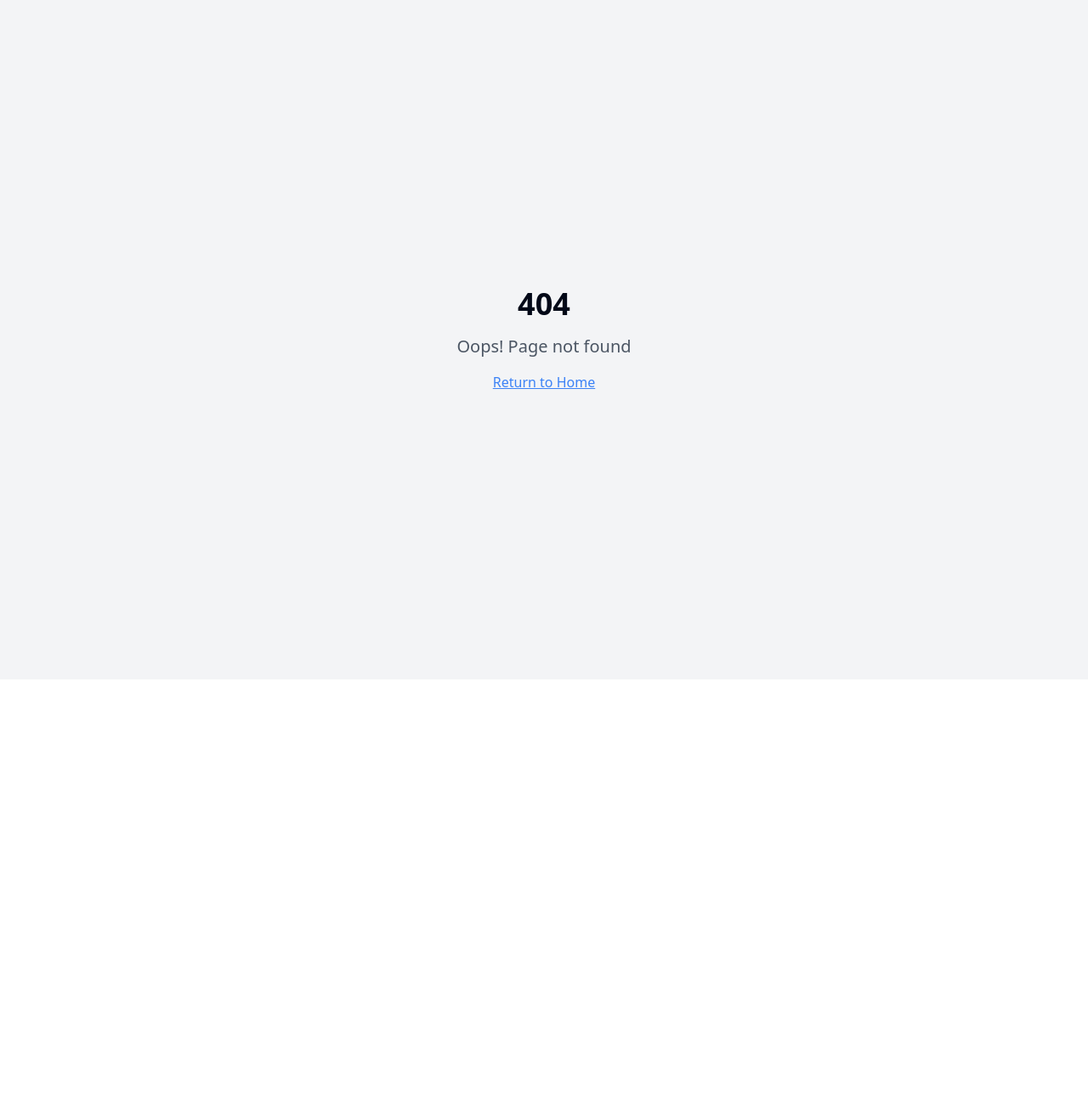
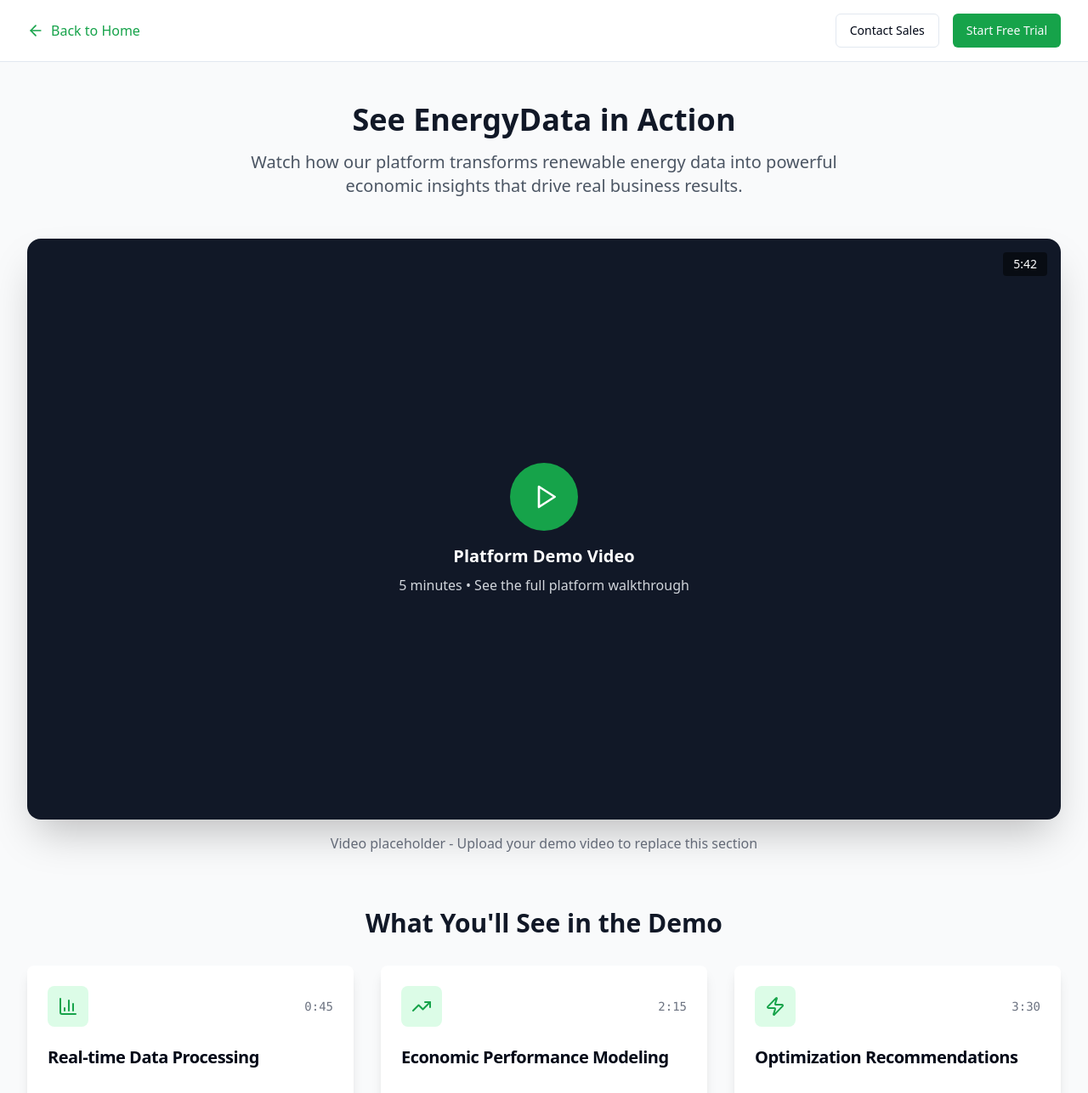
Before and after one commit to NadzENR/eco-data-leverage, a React (Vite) app: page /demo in a window 1280 px wide. Before the commit this address had no page. Shown: the top 1287 px of the page at 85% size. Before the commit the page ends 800 px from the top, so only its background shows below. Built offline with nearby package versions, Linux system fonts and the light colour scheme.

Commit message:
Add demo page
Create a demo page structure.

```diff
--- a/src/App.tsx
+++ b/src/App.tsx
@@ -1,9 +1,11 @@
+
 import { Toaster } from "@/components/ui/toaster";
 import { Toaster as Sonner } from "@/components/ui/sonner";
 import { TooltipProvider } from "@/components/ui/tooltip";
 import { QueryClient, QueryClientProvider } from "@tanstack/react-query";
 import { BrowserRouter, Routes, Route } from "react-router-dom";
 import Index from "./pages/Index";
+import Demo from "./pages/Demo";
 import NotFound from "./pages/NotFound";
 
 const queryClient = new QueryClient();
@@ -16,6 +18,7 @@ const App = () => (
       <BrowserRouter>
         <Routes>
           <Route path="/" element={<Index />} />
+          <Route path="/demo" element={<Demo />} />
           {/* ADD ALL CUSTOM ROUTES ABOVE THE CATCH-ALL "*" ROUTE */}
           <Route path="*" element={<NotFound />} />
         </Routes>
--- a/src/components/Hero.tsx
+++ b/src/components/Hero.tsx
@@ -1,6 +1,7 @@
 
 import { ArrowRight, TrendingUp, Database, DollarSign } from 'lucide-react';
 import { Button } from '@/components/ui/button';
+import { Link } from 'react-router-dom';
 
 const Hero = () => {
   return (
@@ -23,8 +24,10 @@ const Hero = () => {
                 Start Free Trial
                 <ArrowRight className="ml-2 h-5 w-5" />
               </Button>
-              <Button variant="outline" size="lg" className="px-8 py-3">
-                Watch Demo
+              <Button variant="outline" size="lg" className="px-8 py-3" asChild>
+                <Link to="/demo">
+                  Watch Demo
+                </Link>
               </Button>
             </div>
 
--- /dev/null
+++ b/src/pages/Demo.tsx
@@ -0,0 +1,154 @@
+
+import { Play, ArrowLeft, CheckCircle, BarChart3, TrendingUp, Zap } from 'lucide-react';
+import { Button } from '@/components/ui/button';
+import { Card, CardContent, CardDescription, CardHeader, CardTitle } from '@/components/ui/card';
+import { Link } from 'react-router-dom';
+
+const Demo = () => {
+  const demoFeatures = [
+    {
+      icon: BarChart3,
+      title: "Real-time Data Processing",
+      description: "See how we process live energy data from multiple sources",
+      timestamp: "0:45"
+    },
+    {
+      icon: TrendingUp,
+      title: "Economic Performance Modeling",
+      description: "Watch data transform into actionable financial insights",
+      timestamp: "2:15"
+    },
+    {
+      icon: Zap,
+      title: "Optimization Recommendations",
+      description: "AI-powered suggestions for maximum efficiency",
+      timestamp: "3:30"
+    }
+  ];
+
+  const benefits = [
+    "15-30% improvement in energy efficiency",
+    "Real-time monitoring and alerts",
+    "Seamless integration with existing systems",
+    "Enterprise-grade security and compliance"
+  ];
+
+  return (
+    <div className="min-h-screen bg-gray-50">
+      {/* Header */}
+      <div className="bg-white border-b">
+        <div className="max-w-7xl mx-auto px-4 sm:px-6 lg:px-8 py-4">
+          <div className="flex items-center justify-between">
+            <Link to="/" className="flex items-center text-green-600 hover:text-green-700">
+              <ArrowLeft className="h-5 w-5 mr-2" />
+              Back to Home
+            </Link>
+            <div className="flex items-center space-x-4">
+              <Button variant="outline">Contact Sales</Button>
+              <Button className="bg-green-600 hover:bg-green-700">Start Free Trial</Button>
+            </div>
+          </div>
+        </div>
+      </div>
+
+      <div className="max-w-7xl mx-auto px-4 sm:px-6 lg:px-8 py-12">
+        {/* Hero Section */}
+        <div className="text-center mb-12">
+          <h1 className="text-4xl font-bold text-gray-900 mb-4">
+            See EnergyData in Action
+          </h1>
+          <p className="text-xl text-gray-600 max-w-3xl mx-auto">
+            Watch how our platform transforms renewable energy data into powerful economic insights that drive real business results.
+          </p>
+        </div>
+
+        {/* Video Section */}
+        <div className="mb-16">
+          <div className="relative bg-gray-900 rounded-2xl overflow-hidden shadow-2xl">
+            <div className="aspect-video flex items-center justify-center">
+              <div className="text-center">
+                <div className="w-20 h-20 bg-green-600 rounded-full flex items-center justify-center mx-auto mb-4 hover:bg-green-700 transition-colors cursor-pointer">
+                  <Play className="h-8 w-8 text-white ml-1" />
+                </div>
+                <h3 className="text-white text-xl font-semibold mb-2">Platform Demo Video</h3>
+                <p className="text-gray-300">5 minutes • See the full platform walkthrough</p>
+              </div>
+            </div>
+            <div className="absolute top-4 right-4 bg-black/50 text-white px-3 py-1 rounded text-sm">
+              5:42
+            </div>
+          </div>
+          <p className="text-center text-gray-500 mt-4">
+            Video placeholder - Upload your demo video to replace this section
+          </p>
+        </div>
+
+        {/* Demo Timeline */}
+        <div className="mb-16">
+          <h2 className="text-3xl font-bold text-gray-900 mb-8 text-center">
+            What You'll See in the Demo
+          </h2>
+          <div className="grid md:grid-cols-3 gap-8">
+            {demoFeatures.map((feature, index) => (
+              <Card key={index} className="border-0 shadow-lg">
+                <CardHeader>
+                  <div className="flex items-center justify-between mb-4">
+                    <div className="w-12 h-12 bg-green-100 rounded-lg flex items-center justify-center">
+                      <feature.icon className="h-6 w-6 text-green-600" />
+                    </div>
+                    <span className="text-sm text-gray-500 font-mono">{feature.timestamp}</span>
+                  </div>
+                  <CardTitle className="text-xl">{feature.title}</CardTitle>
+                </CardHeader>
+                <CardContent>
+                  <CardDescription className="text-base">
+                    {feature.description}
+                  </CardDescription>
+                </CardContent>
+              </Card>
+            ))}
+          </div>
+        </div>
+
+        {/* Benefits Section */}
+        <div className="grid lg:grid-cols-2 gap-12 items-center mb-16">
+          <div>
+            <h2 className="text-3xl font-bold text-gray-900 mb-6">
+              Real Results from Real Customers
+            </h2>
+            <div className="space-y-4">
+              {benefits.map((benefit, index) => (
+                <div key={index} className="flex items-center">
+                  <CheckCircle className="h-6 w-6 text-green-600 mr-3 flex-shrink-0" />
+                  <span className="text-lg text-gray-700">{benefit}</span>
+                </div>
+              ))}
+            </div>
+          </div>
+
+          <div className="bg-white rounded-2xl p-8 shadow-lg">
+            <div className="text-center mb-6">
+              <h3 className="text-2xl font-bold text-gray-900 mb-2">Ready to Get Started?</h3>
+              <p className="text-gray-600">Join hundreds of companies already optimizing their renewable energy operations.</p>
+            </div>
+
+            <div className="space-y-4">
+              <Button size="lg" className="w-full bg-green-600 hover:bg-green-700">
+                Start Your Free Trial
+              </Button>
+              <Button variant="outline" size="lg" className="w-full">
+                Schedule a Consultation
+              </Button>
+            </div>
+
+            <p className="text-sm text-gray-500 text-center mt-4">
+              No credit card required • 14-day free trial
+            </p>
+          </div>
+        </div>
+      </div>
+    </div>
+  );
+};
+
+export default Demo;
```
